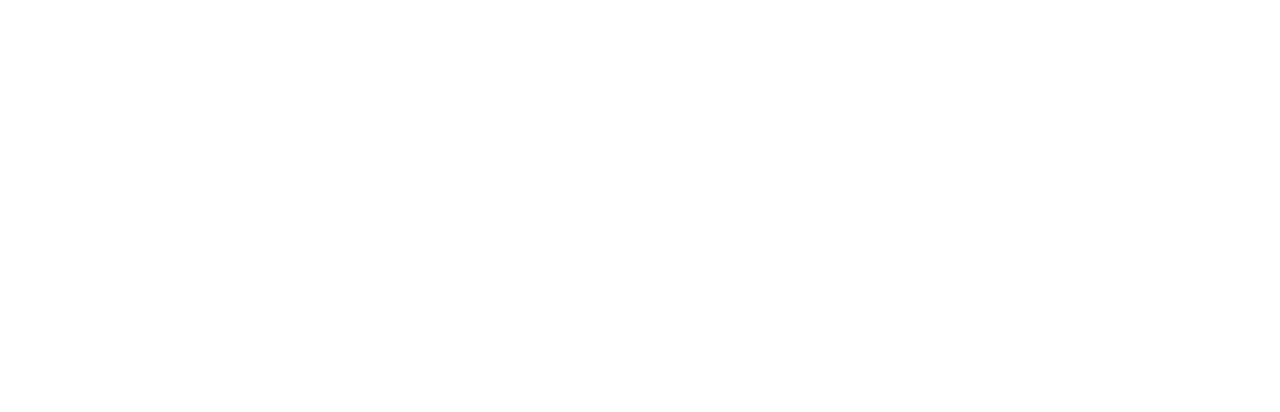
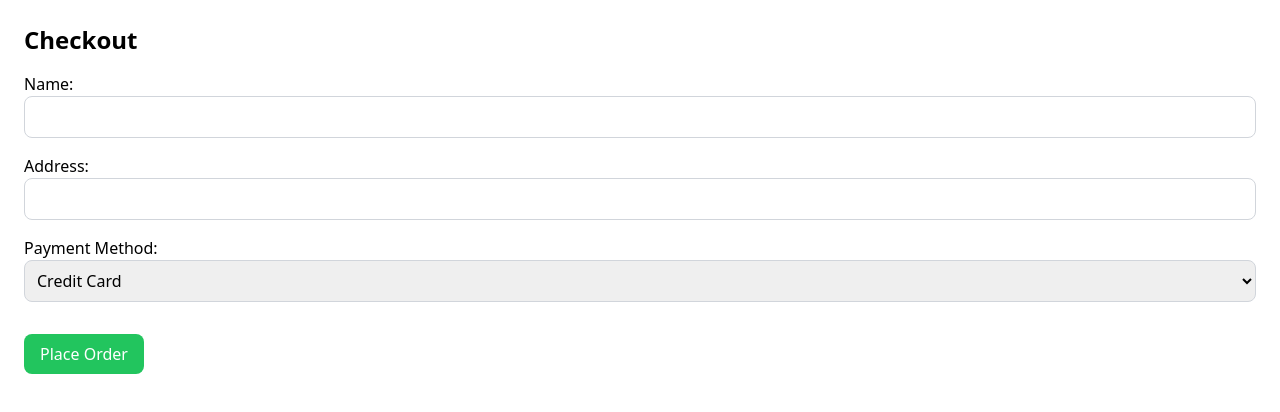
Before and after one commit to davhsi/freshFleet, a React (Vite) app in the folder frontend/: page /checkout in a window 1280 px wide. Before the commit this address had no page. Shown: the top 412 px of the page. Built offline with nearby package versions, Linux system fonts and the light colour scheme.

Commit message:
Add To Cart FrontendUtility

```diff
--- a/frontend/src/App.jsx
+++ b/frontend/src/App.jsx
@@ -1,15 +1,17 @@
 import React from 'react';
-import { BrowserRouter as Router, Routes, Route } from 'react-router-dom';
+import { Routes, Route } from 'react-router-dom';
 import CustomerAuth from './components/auth/CustomerAuth';
 import VendorAuth from './components/auth/VendorAuth';
 import UserRoleSelection from './components/user/UserRoleSelection';
 import AddProduct from './pages/AddProduct';
 import CustomerHome from './pages/CustomerHome';
 import ProductDetails from './pages/ProductDetails';
+import Cart from './pages/Cart';
+import Checkout from './pages/Checkout';
+import NotFound from './pages/NotFound';
 
 const App = () => {
   return (
-    <Router>
     <Routes>
       <Route path="/" element={<UserRoleSelection />} />
       <Route path="/auth/customer" element={<CustomerAuth />} />
@@ -17,9 +19,10 @@ const App = () => {
       <Route path="/add-product" element={<AddProduct />} />
       <Route path="/home" element={<CustomerHome />} />
       <Route path="/product/:name" element={<ProductDetails />} />
-
+      <Route path="/cart" element={<Cart />} />
+      <Route path="/checkout" element={<Checkout />} />
+      <Route path="*" element={<NotFound />} />
     </Routes>
-    </Router>
   );
 };
 
--- /dev/null
+++ b/frontend/src/components/customer/Checkout.jsx
@@ -0,0 +1,60 @@
+// src/components/Checkout.jsx
+import React, { useState } from 'react';
+import { useCart } from '../../context/CartContext';
+
+const Checkout = () => {
+  const { cartItems, clearCart } = useCart();
+  const [name, setName] = useState('');
+  const [address, setAddress] = useState('');
+  const [paymentMethod, setPaymentMethod] = useState('Credit Card');
+
+  const handleCheckout = () => {
+    console.log('Order placed:', { name, address, paymentMethod, cartItems });
+    clearCart();
+    alert('Order placed successfully!');
+  };
+
+  return (
+    <div className="p-6">
+      <h2 className="text-2xl font-bold mb-4">Checkout</h2>
+      <div>
+        <label>Name:</label>
+        <input
+          type="text"
+          value={name}
+          onChange={(e) => setName(e.target.value)}
+          className="border border-gray-300 rounded-lg p-2 mb-4 w-full"
+        />
+      </div>
+      <div>
+        <label>Address:</label>
+        <input
+          type="text"
+          value={address}
+          onChange={(e) => setAddress(e.target.value)}
+          className="border border-gray-300 rounded-lg p-2 mb-4 w-full"
+        />
+      </div>
+      <div>
+        <label>Payment Method:</label>
+        <select
+          value={paymentMethod}
+          onChange={(e) => setPaymentMethod(e.target.value)}
+          className="border border-gray-300 rounded-lg p-2 mb-4 w-full"
+        >
+          <option>Credit Card</option>
+          <option>Debit Card</option>
+          <option>Net Banking</option>
+        </select>
+      </div>
+      <button
+        onClick={handleCheckout}
+        className="mt-4 px-4 py-2 bg-green-500 text-white rounded-lg hover:bg-green-600"
+      >
+        Place Order
+      </button>
+    </div>
+  );
+};
+
+export default Checkout;
--- /dev/null
+++ b/frontend/src/components/customer/ToastNotification.jsx
@@ -0,0 +1,31 @@
+import React, { useEffect, useState } from 'react';
+
+const ToastNotification = ({ message, onClose }) => {
+  const [isVisible, setIsVisible] = useState(true);
+
+  useEffect(() => {
+    const timer = setTimeout(() => {
+      setIsVisible(false);
+    }, 3000); // Notification will disappear after 3 seconds
+
+    return () => clearTimeout(timer); // Cleanup timer on unmount
+  }, []);
+
+  useEffect(() => {
+    if (!isVisible) {
+      onClose();
+    }
+  }, [isVisible, onClose]);
+
+  return (
+    <div
+      className={`fixed top-5 right-5 bg-green-500 text-white p-4 rounded-lg shadow-lg transform transition-transform duration-500 ease-in-out ${
+        isVisible ? 'translate-x-0' : 'translate-x-full'
+      }`}
+    >
+      {message}
+    </div>
+  );
+};
+
+export default ToastNotification;
--- /dev/null
+++ b/frontend/src/context/CartContext.jsx
@@ -0,0 +1,35 @@
+import React, { createContext, useState, useContext } from 'react';
+import ToastNotification from '../components/customer/ToastNotification';
+
+const CartContext = createContext();
+
+export const useCart = () => useContext(CartContext);
+
+export const CartProvider = ({ children }) => {
+  const [cart, setCart] = useState([]);
+  const [notification, setNotification] = useState('');
+
+  const addToCart = (product) => {
+    setCart((prevCart) => [...prevCart, product]);
+    setNotification(`Product added to cart: ${product.name}`);
+  };
+
+  const removeFromCart = (index) => {
+    setCart((prevCart) => prevCart.filter((_, i) => i !== index));
+  };
+
+  const clearCart = () => {
+    setCart([]);
+  };
+
+  const handleCloseNotification = () => {
+    setNotification('');
+  };
+
+  return (
+    <CartContext.Provider value={{ cartItems: cart, addToCart, removeFromCart, clearCart }}>
+      {children}
+      {notification && <ToastNotification message={notification} onClose={handleCloseNotification} />}
+    </CartContext.Provider>
+  );
+};
--- a/frontend/src/main.jsx
+++ b/frontend/src/main.jsx
@@ -1,10 +1,16 @@
 import React from 'react';
 import ReactDOM from 'react-dom/client';
+import { BrowserRouter } from 'react-router-dom';
 import App from './App.jsx';
+import { CartProvider } from './context/CartContext';
 import './styles/tailwind.css';
 
 ReactDOM.createRoot(document.getElementById('root')).render(
   <React.StrictMode>
-    <App />
+    <BrowserRouter>
+      <CartProvider>
+        <App />
+      </CartProvider>
+    </BrowserRouter>
   </React.StrictMode>,
 );
--- /dev/null
+++ b/frontend/src/pages/Cart.jsx
@@ -0,0 +1,44 @@
+import React from 'react';
+import { useCart } from '../context/CartContext';
+
+const Cart = () => {
+  const { cartItems, removeFromCart, clearCart } = useCart();
+
+  return (
+    <div className="p-6">
+      <h2 className="text-2xl font-bold mb-4">Your Cart</h2>
+      {cartItems.length === 0 ? (
+        <p>Your cart is empty.</p>
+      ) : (
+        <>
+          {cartItems.map((item, index) => (
+            <div key={index} className="border border-gray-300 rounded-lg p-4 shadow-lg mb-4">
+              <h4 className="text-lg font-semibold">{item.name}</h4>
+              <p className="text-sm text-gray-600">Vendor: {item.vendorName}</p>
+              <p className="text-sm text-gray-600">Price: ₹{item.pricePerKg}</p>
+              <button
+                onClick={() => removeFromCart(index)}
+                className="mt-4 px-4 py-2 bg-red-500 text-white rounded-lg hover:bg-red-600"
+              >
+                Remove
+              </button>
+            </div>
+          ))}
+          <button
+            onClick={clearCart}
+            className="mt-4 px-4 py-2 bg-green-500 text-white rounded-lg hover:bg-green-600"
+          >
+            Clear Cart
+          </button>
+          <button
+            className="mt-4 ml-4 px-4 py-2 bg-blue-500 text-white rounded-lg hover:bg-blue-600"
+          >
+            Proceed to Checkout
+          </button>
+        </>
+      )}
+    </div>
+  );
+};
+
+export default Cart;
--- /dev/null
+++ b/frontend/src/pages/Checkout.jsx
@@ -0,0 +1,59 @@
+import React, { useState } from 'react';
+import { useCart } from '../context/CartContext';
+
+const Checkout = () => {
+  const { cartItems, clearCart } = useCart();
+  const [name, setName] = useState('');
+  const [address, setAddress] = useState('');
+  const [paymentMethod, setPaymentMethod] = useState('Credit Card');
+
+  const handleCheckout = () => {
+    console.log('Order placed:', { name, address, paymentMethod, cartItems });
+    clearCart();
+    alert('Order placed successfully!');
+  };
+
+  return (
+    <div className="p-6">
+      <h2 className="text-2xl font-bold mb-4">Checkout</h2>
+      <div>
+        <label>Name:</label>
+        <input
+          type="text"
+          value={name}
+          onChange={(e) => setName(e.target.value)}
+          className="border border-gray-300 rounded-lg p-2 mb-4 w-full"
+        />
+      </div>
+      <div>
+        <label>Address:</label>
+        <input
+          type="text"
+          value={address}
+          onChange={(e) => setAddress(e.target.value)}
+          className="border border-gray-300 rounded-lg p-2 mb-4 w-full"
+        />
+      </div>
+      <div>
+        <label>Payment Method:</label>
+        <select
+          value={paymentMethod}
+          onChange={(e) => setPaymentMethod(e.target.value)}
+          className="border border-gray-300 rounded-lg p-2 mb-4 w-full"
+        >
+          <option>Credit Card</option>
+          <option>Debit Card</option>
+          <option>Net Banking</option>
+        </select>
+      </div>
+      <button
+        onClick={handleCheckout}
+        className="mt-4 px-4 py-2 bg-green-500 text-white rounded-lg hover:bg-green-600"
+      >
+        Place Order
+      </button>
+    </div>
+  );
+};
+
+export default Checkout;
--- /dev/null
+++ b/frontend/src/pages/NotFound.jsx
@@ -0,0 +1,16 @@
+import React from 'react';
+import { Link } from 'react-router-dom';
+
+const NotFound = () => {
+  return (
+    <div className="flex flex-col items-center justify-center h-screen text-center">
+      <h1 className="text-4xl font-bold mb-4">404 - Page Not Found</h1>
+      <p className="text-lg mb-8">Sorry, the page you are looking for does not exist.</p>
+      <Link to="/" className="px-4 py-2 bg-blue-500 text-white rounded-lg hover:bg-blue-600">
+        Go Back Home
+      </Link>
+    </div>
+  );
+};
+
+export default NotFound;
--- a/frontend/src/pages/ProductDetails.jsx
+++ b/frontend/src/pages/ProductDetails.jsx
@@ -6,6 +6,7 @@ import data from '../data/data.json';
 import ProductInfo from '../components/customer/ProductInfo';
 import VendorOfferings from '../components/customer/VendorOfferings';
 import SortOptions from '../components/customer/SortOptions';
+import { useCart } from '../context/CartContext';
 
 const ProductDetails = () => {
   const { name } = useParams();
@@ -13,6 +14,7 @@ const ProductDetails = () => {
   const [productInfo, setProductInfo] = useState(null);
   const [sortOption, setSortOption] = useState('price');
   const [sortOrder, setSortOrder] = useState('desc');
+  const { addToCart } = useCart();
 
   useEffect(() => {
     const fetchProductData = async () => {
@@ -76,7 +78,7 @@ const ProductDetails = () => {
           />
           <VendorOfferings
             sortedProductData={sortedProductData}
-            handleAddToCart={(product) => console.log(`Adding ${product.name} to cart`)}
+            handleAddToCart={addToCart} // Pass the addToCart function
           />
         </div>
       </div>
```
Also changed, not shown: frontend/src/pages/CustomerHome.jsx (+11 -3 lines). Lines whose indentation alone changed are shown as unchanged.
